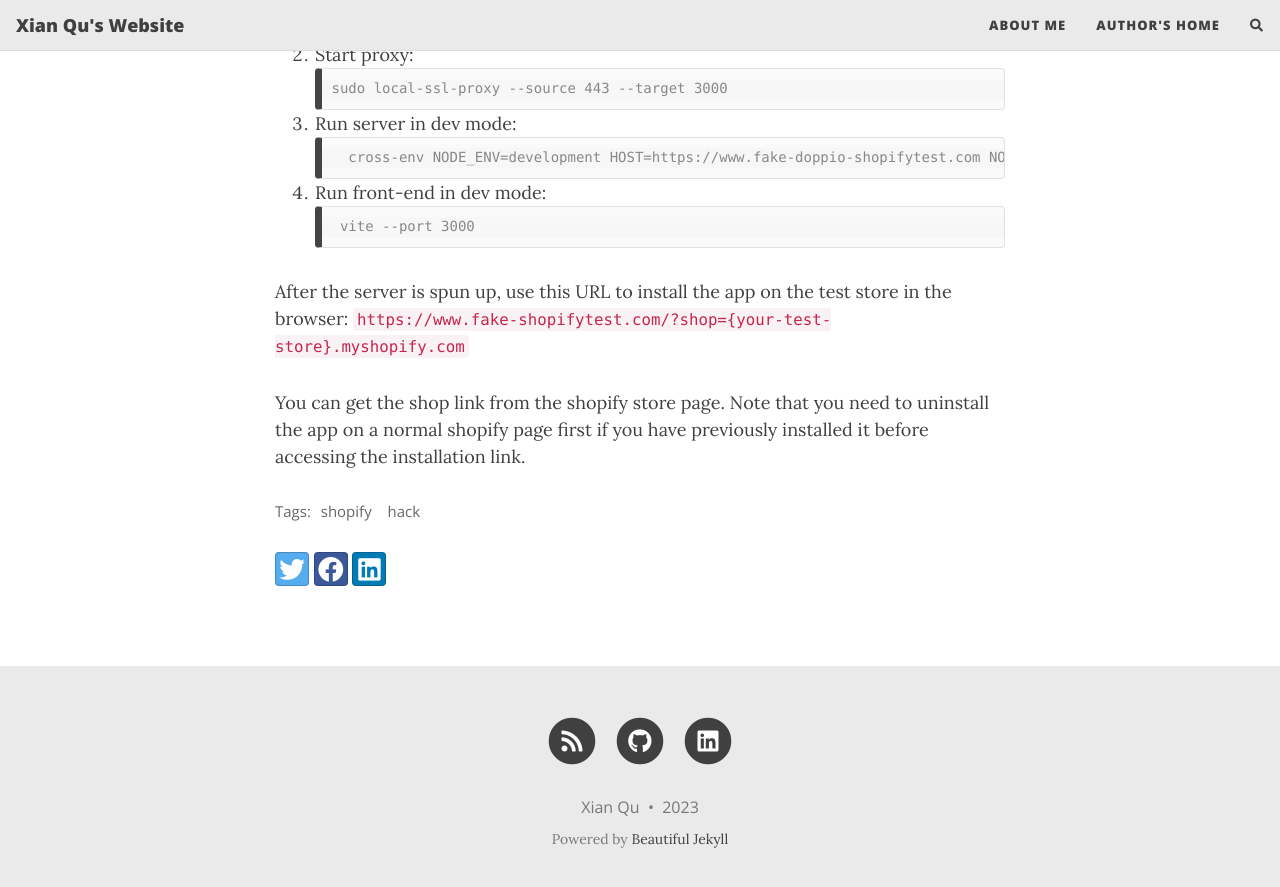
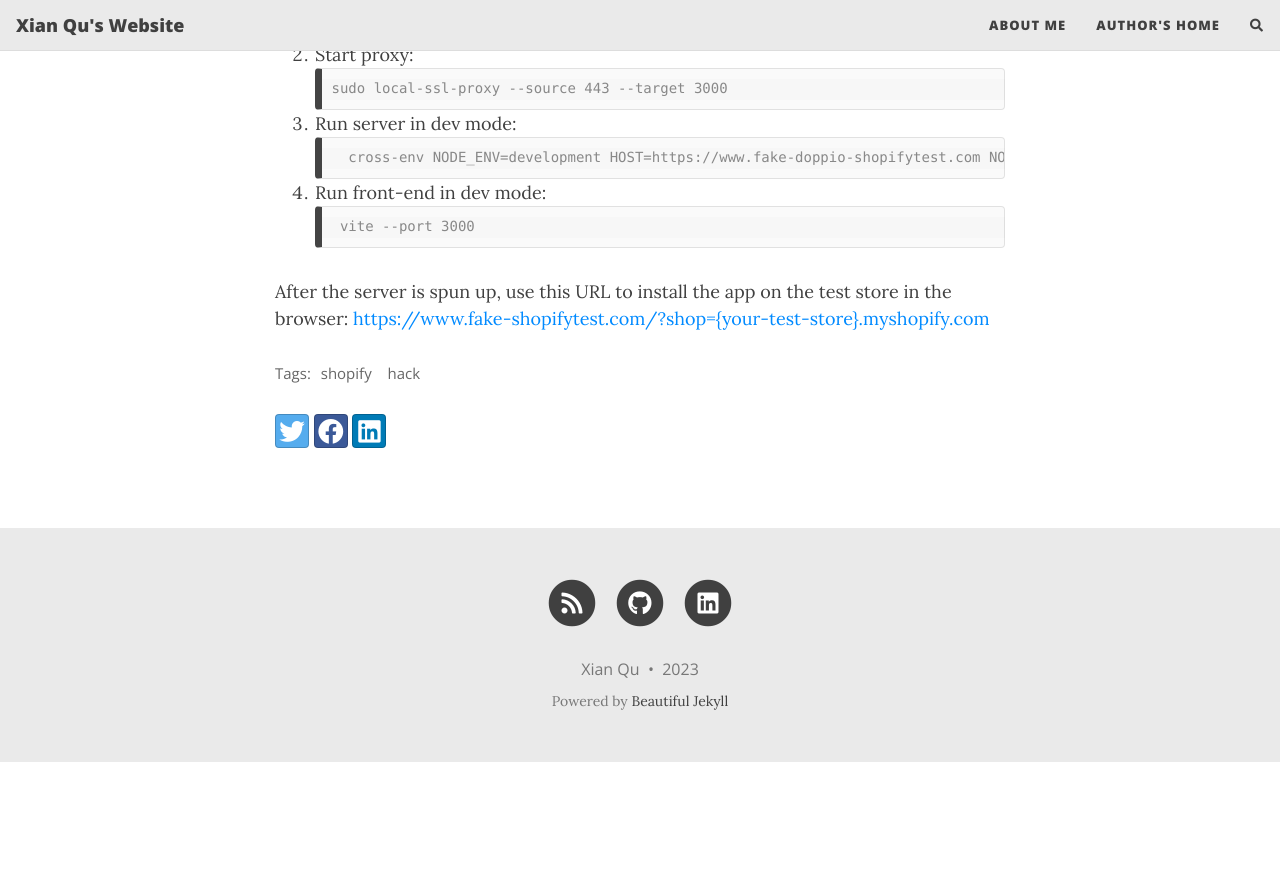
Before and after one commit to xianqugithub/xianqugithub.github.io, a Jekyll site: the page built from _posts/2023-10-09-shopify-localhost-markdown.md, in a window 1280 px wide and 900 px high, scrolled down 2730 px. Shown: the top 887 px of the window. Built offline with Jekyll 4.4.1, drawn with Linux system fonts in a browser that asks for light colours; nearby versions of some CDN libraries; comment, search, counter and statistics services are not loaded; after the commit the page ends 3492 px from its top, so only the background shows below that.

Commit message:
some more formatting.

````diff
--- a/_posts/2023-10-09-shopify-localhost-markdown.md
+++ b/_posts/2023-10-09-shopify-localhost-markdown.md
@@ -106,8 +106,4 @@
     vite --port 3000
     ```
 
-After the server is spun up, use this URL to install the app on the test store in the browser: `https://www.fake-shopifytest.com/?shop={your-test-store}.myshopify.com`
-
-You can get the shop link from the shopify store page.
-Note that you need to uninstall the app on a normal shopify page first if you have previously installed it
-before accessing the installation link.
+After the server is spun up, use this URL to install the app on the test store in the browser: <https://www.fake-shopifytest.com/?shop={your-test-store}.myshopify.com>
````
